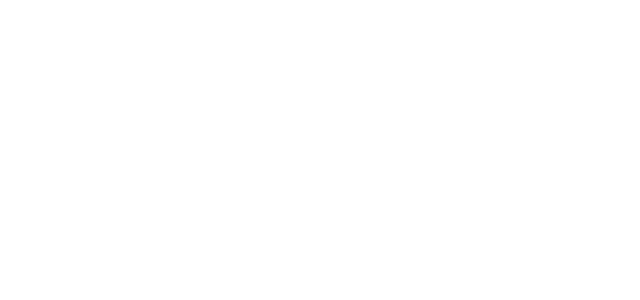
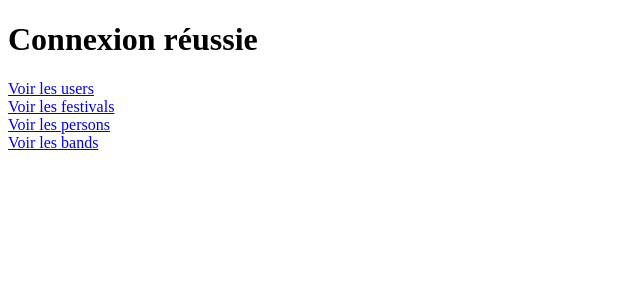
Before and after one commit to nicodera10/air2java_frontend, a React (Create React App) app: page /connexionapprouved in a window 1280 px wide. Before the commit this address had no page. Shown: the top 300 px of the page, without its empty margins (0-640 px from the left). Built offline with nearby package versions, Linux system fonts and the light colour scheme.

Commit message:
ajout redirection vers une page connexion approuvée

```diff
--- a/src/App.js
+++ b/src/App.js
@@ -5,7 +5,8 @@
 import FestivalPage from './components/FestivalPage';
 import BandPage from './components/BandPage';
 import PersonPage from './components/PersonPage';
-import LoginPage from './components/LoginPage'; // Ajout de l'import
+import LoginPage from './components/LoginPage';
+import ConnexionApprouvedPage from './components/ConnexionApprouvedPage';
 
 function App() {
   const [user, setUser] = useState(null);
@@ -24,6 +25,7 @@
               <Route path="/festival" element={<FestivalPage />} />
               <Route path="/band" element={<BandPage />} />
               <Route path="/person" element={<PersonPage />} />
+              <Route path="/connexionapprouved" element={<ConnexionApprouvedPage />} />
             </>
 
             <Route path="/" element={<LoginPage onLogin={handleLogin} />} />
--- /dev/null
+++ b/src/components/ConnexionApprouvedPage.js
@@ -0,0 +1,17 @@
+//loiacono_nicolas_adj_front/src/components/ConnexionApprouvedPage.js
+import { Link } from 'react-router-dom';
+
+const ConnexionApprouvedPage = () => {
+
+  return (
+    <div>
+      <h1>Connexion réussie</h1>
+      <Link to="/user">Voir les users</Link><br />
+      <Link to="/festival">Voir les festivals</Link><br />
+      <Link to="/person">Voir les persons</Link><br />
+      <Link to="/band">Voir les bands</Link>
+    </div>
+  );
+}
+
+export default ConnexionApprouvedPage;
--- a/src/components/LoginPage.js
+++ b/src/components/LoginPage.js
@@ -17,7 +17,7 @@
       // Stockez le token côté client
       localStorage.setItem('token', response.token);
       // Utilisez history.push pour rediriger l'utilisateur vers la page de festival
-      navigate('/user');
+      navigate('/connexionapprouved');
     } catch (error) {
       console.error('Erreur de connexion :', error);
       // Gérez les erreurs de connexion
```
